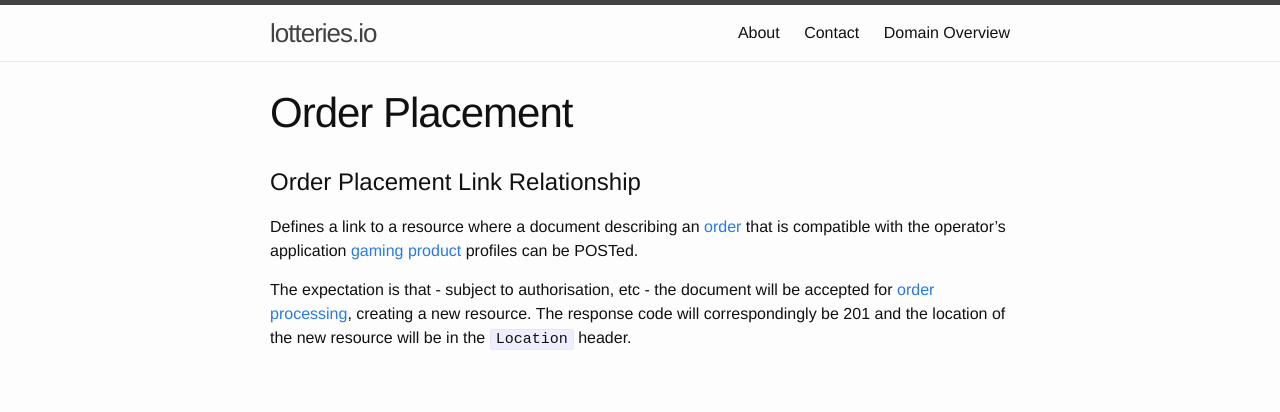
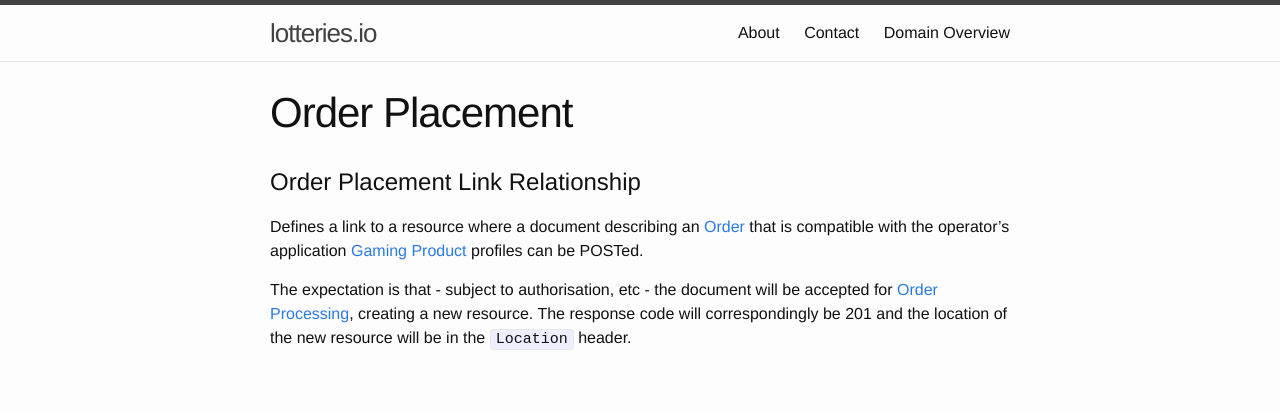
Before and after one commit to lotteries-io/lotteries-io.github.io, a Jekyll site: the page built from _link-relationships/order-placement.md, in a window 1280 px wide. Shown: the top 412 px of the page. Built offline with Jekyll 4.4.1, drawn with Linux system fonts in a browser that asks for light colours.

```diff
--- a/_link-relationships/order-placement.md
+++ b/_link-relationships/order-placement.md
@@ -3,6 +3,7 @@ layout: page
 title: Order Placement
 ---
 # Order Placement Link Relationship
-Defines a link to a resource where a document describing an [order](../concepts/order) that is compatible with the operator's application [gaming product](../concepts/gaming-product) profiles can be POSTed.
 
-The expectation is that - subject to authorisation, etc - the document will be accepted for [order processing](../concepts/order-processing), creating a new resource. The response code will correspondingly be 201 and the location of the new resource will be in the `Location` header.
+Defines a link to a resource where a document describing an [Order](../concepts/order) that is compatible with the operator's application [Gaming Product](../concepts/gaming-product) profiles can be POSTed.
+
+The expectation is that - subject to authorisation, etc - the document will be accepted for [Order Processing](../concepts/order-processing), creating a new resource. The response code will correspondingly be 201 and the location of the new resource will be in the `Location` header.
```
